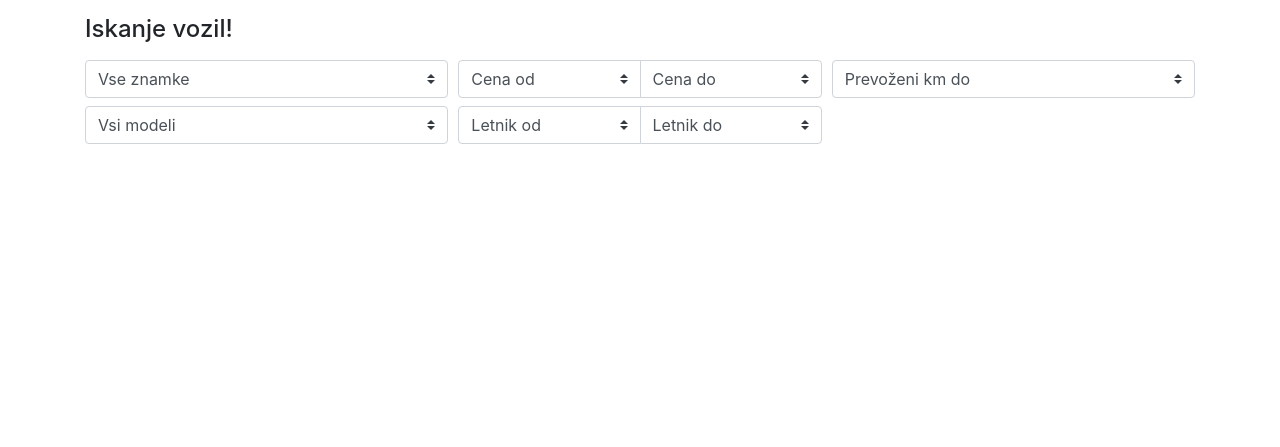
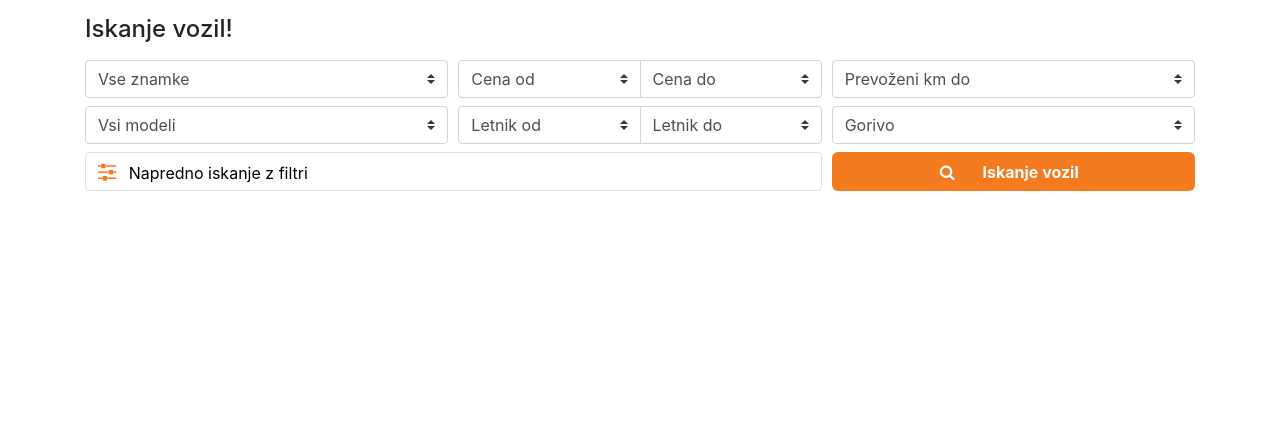
Before and after one commit to xp3rt4g/avto.met, a PHP site: page / in a window 1280 px wide. Shown: the part 91-538 px from the top of the page. Run offline with PHP 8.4, Linux system fonts and the light colour scheme; data that the repository does not hold is empty.

Commit message:
changed search

```diff
--- /dev/null
+++ b/css/index.css
@@ -0,0 +1,23 @@
+.orange{
+    color: #f47a20;
+}
+
+.orange-bg{
+    background-color: #f47a20;
+    display: inline-block;
+    color: #FFFFFF;
+    font-weight: bold;
+    border: solid 0 #f47a20;
+    border-radius: 6px;
+    padding: 0;
+    margin: 0;
+}
+
+.orange-bg:hover{
+    background-color: #b34b02;
+    color: #FFFFFF;
+}
+
+.black{
+    color: #000000;
+}
--- a/index.php
+++ b/index.php
@@ -3,6 +3,7 @@
 include_once './header.php';
 
 ?>
+<link rel="stylesheet" href="css/index.css">
 
 <body class="h1">
 
@@ -16,6 +17,7 @@ include_once './header.php';
                 </div>
             </div>
             <form action="search.php" method="post">
+            <input type="hidden" name="search_type" value="simple">
                 <div class="form-row">
                     <div class="col-md-4">
                         <div class="col-12 px-0 py-2">
@@ -47,17 +49,19 @@ include_once './header.php';
                                     <script type="text/javascript">
                                     $(document).ready(function(e) {
                                         $('#manufacturer').change(function(e) { // When the select is changed
-                                var sel_value=$(this).val(); // Get the chosen value
-                                $.ajax(
-                                {
+                                            var sel_value = $(this).val(); // Get the chosen value
+                                            $.ajax({
                                                 type: "POST",
                                                 url: "ajax_load_models.php", // The new PHP page which will get the option value, process it and return the possible options for second select
-                                    data: {selected_option: sel_value}, // Send the slected option to the PHP page
-                                    dataType:"HTML",
-                                    success: function(data)
-                                    {
+                                                data: {
+                                                    selected_option: sel_value
+                                                }, // Send the slected option to the PHP page
+                                                dataType: "HTML",
+                                                success: function(data) {
 
-                                        $('#model').find('option').remove().end().append(data); // Append the possible values to the second select
+                                                    $('#model').find('option').remove()
+                                                    .end().append(
+                                                    data); // Append the possible values to the second select
                                                 }
                                             });
                                         });
@@ -204,7 +208,7 @@ include_once './header.php';
                             <div class="input-group">
                                 <select name="kmMax" id="kmMax" class="custom-select">
 
-                    <option value="0">Prevoženi km do</option>
+                                    <option value="9999999">Prevoženi km do</option>
                                     <option value="5000">do 5000 km</option>
                                     <option value="10000">do 10000 km</option>
                                     <option value="20000">do 20000 km</option>
@@ -221,7 +225,59 @@ include_once './header.php';
                             </div>
                         </div>
 
+                        <div class="col-12 px-0">
+                            <div class="input-group">
+
+                                <select name="fuelType" id="fuelType" class="custom-select">
+
+                                    <option value="all">Gorivo</option>
+
+                                    <?php
+
+                $query = "SELECT * FROM fuel_types ORDER BY name;";
+                $stmt = $pdo->prepare($query);
+                $stmt->execute();
+
+                while ($row = $stmt->fetch()) {
+                    echo '<option value="'.$row['id'].'">'.$row['name'].'</option>';
+                }
+
+                ?>
+
+                                </select>
+
                             </div>
+
+                        </div>
+
+                    </div>
+
+                    <div>
+
+                    </div>
+
+                </div>
+
+                <div class="form-row pt-2 pb-3">
+
+                    <div class="col-md-8 d-none d-md-block">
+                        <a class="btn btn-outline-light btn-block text-left border h-100" href="car_search.php">
+                            <i class="fa fa-sliders fa-lg align-middle pr-2 orange"></i>
+                            <span class="align-middle text-truncate black">Napredno iskanje z filtri</span>
+                        </a>
+                    </div>
+
+                    <div class="col-12 col-md-4">
+                        <div class="input-group h-100">
+
+                        <button type="submit" class="btn btn-block h-100 text-center orange-bg text-center py-0">
+                            <i class="fa fa-search px-2"></i>
+                            <span class="px-3 text-truncate">Iskanje vozil</span>
+                        </button>
+                        </div>
+
+                    </div>
+
                 </div>
             </form>
         </div>
```
Also changed, not shown: search.php (added, +52 -0 lines), 1 other file. Lines whose indentation alone changed are shown as unchanged.
